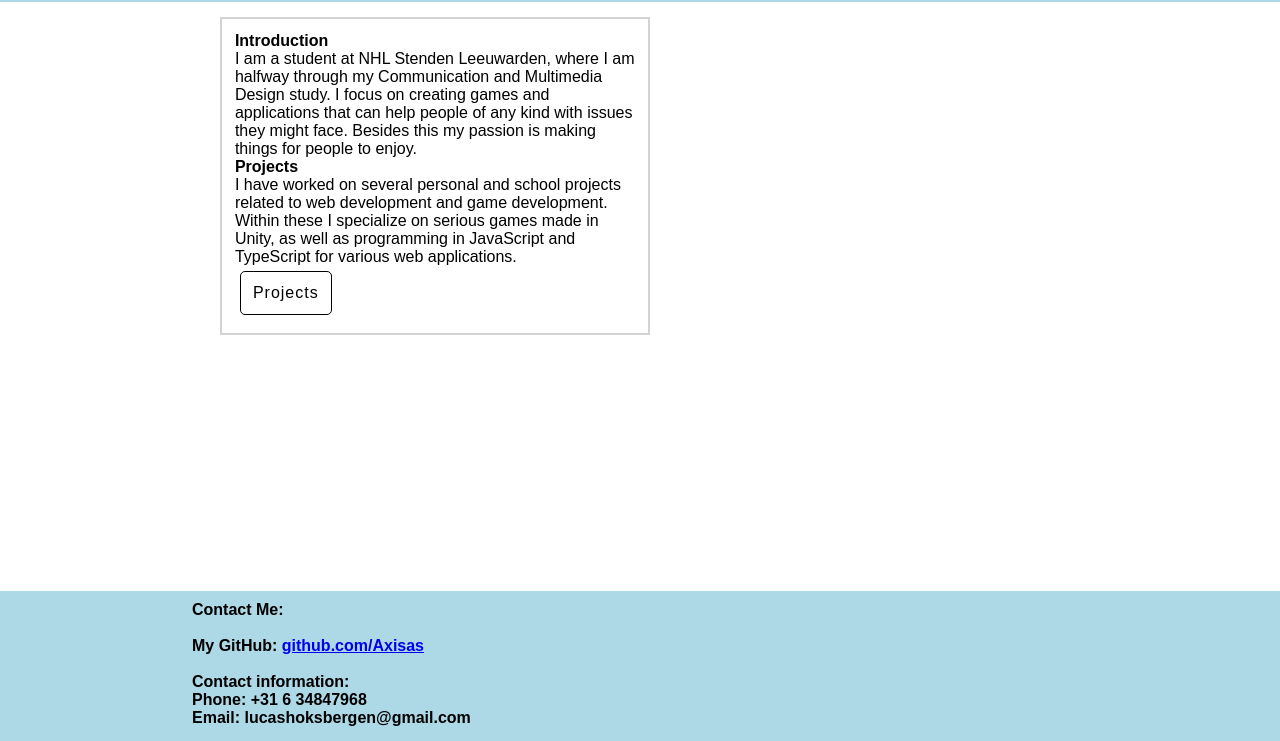
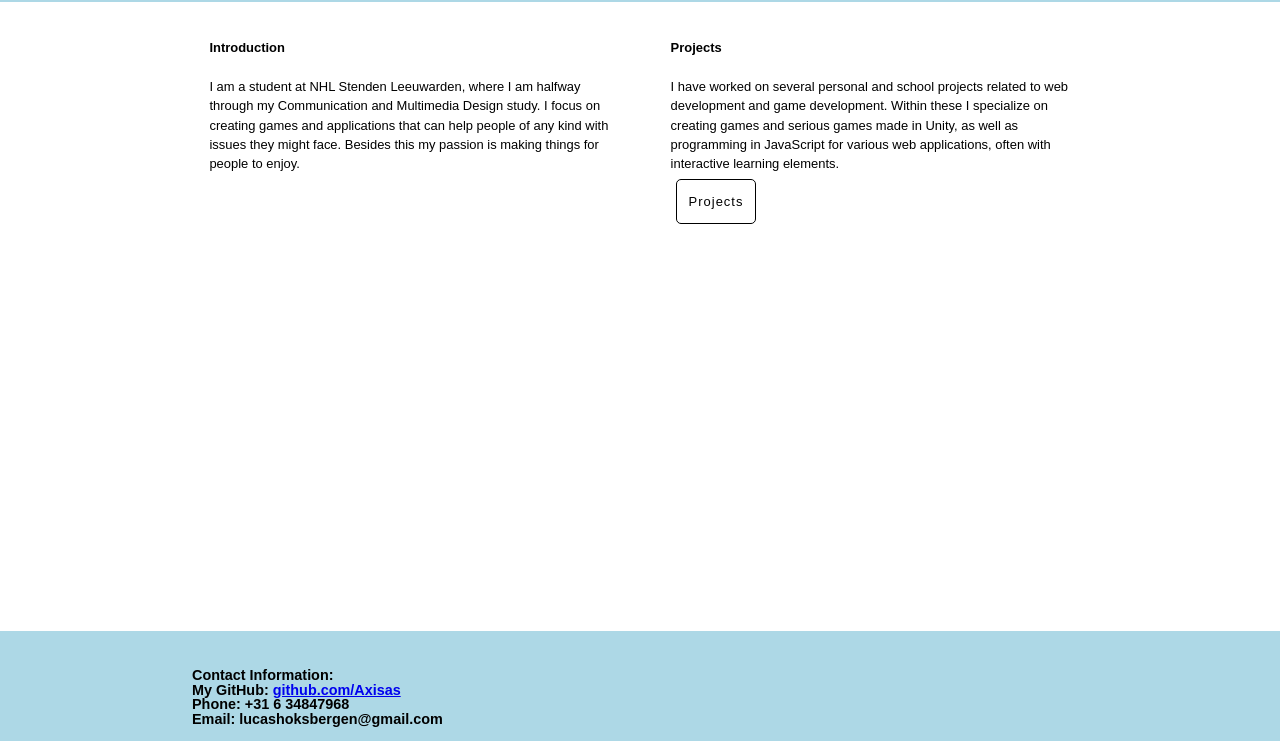
Before and after one commit to lucashoksbergen/Portfolio, a website: page public/index.html in a window 1280 px wide. Shown: the part 59-800 px from the top of the page. Drawn offline with Linux system fonts and the light colour scheme.

Commit message:
Changed the styling of the bottom element, also uses the same grid class on both pages

```diff
--- a/public/index.html
+++ b/public/index.html
@@ -17,26 +17,30 @@
     </nav>
 
     <!-- Introduction / About me? -->
-    <div class="centergrid">
-      <div class="textbox">
+    <div class="gridwrapper">
+      <div class="griditem">
         <h4>Introduction</h4>
         <p>
+          <br />
           I am a student at NHL Stenden Leeuwarden, where I am halfway through
           my Communication and Multimedia Design study. I focus on creating
           games and applications that can help people of any kind with issues
           they might face. Besides this my passion is making things for people
           to enjoy.
         </p>
-        <!-- picture prob -->
+      </div>
 
-        <!-- Projects -->
+      <!-- Projects -->
+      <div class="griditem">
         <h4 id="projects">Projects</h4>
 
         <p>
+          <br />
           I have worked on several personal and school projects related to web
-          development and game development. Within these I specialize on serious
-          games made in Unity, as well as programming in JavaScript and
-          TypeScript for various web applications.
+          development and game development. Within these I specialize on
+          creating games and serious games made in Unity, as well as programming
+          in JavaScript for various web applications, often with interactive
+          learning elements.
         </p>
         <button
           type="button"
@@ -45,16 +49,15 @@
         >
           Projects
         </button>
-
-        <!-- Links -->
       </div>
     </div>
+
+    <!-- Links -->
     <div class="bottom">
       <p>
-        Contact Me:<br /><br />
+        Contact Information:<br />
         My GitHub: <a href="https://github.com/Axisas">github.com/Axisas</a
-        ><br /><br />
-        Contact information: <br />
+        ><br />
         Phone: +31 6 34847968 <br />
         Email: lucashoksbergen@gmail.com
       </p>
--- a/public/main.css
+++ b/public/main.css
@@ -1,8 +1,9 @@
 * {
   margin: 0;
   font-family: sans-serif;
-  font-size: clamp(1rem, 1vw, 1.5rem);
+  font-size: clamp(0.9rem, 1vw, 1.1rem);
   box-sizing: border-box;
+  line-height: 1.5em;
 }
 
 body {
@@ -41,16 +42,21 @@ body {
   bottom: 0;
   width: 100vw;
   margin-top: auto;
-  height: 10vw;
-  min-height: 150px;
-  padding-top: min(1vw, 10px);
+  min-height: 110px;
+  height: 12vh;
   padding-left: 15vw;
   background-color: lightblue;
+  display: flex;
+  padding-bottom: 15px;
 }
 
-.bottom p {
+.bottom p,
+.bottom a {
   font-weight: bold;
-  font-size: clamp(1rem, 1vw, 2rem);
+  line-height: 1rem;
+  font-size: min(1rem, 16px);
+  display: inline-block;
+  align-self: flex-end;
 }
 
 .navbar a:hover {
@@ -71,21 +77,13 @@ li {
   margin-right: 10px;
 }
 
-.centergrid {
-  display: grid;
-  place-items: center;
-  grid-template-columns: repeat(2, auto);
-}
-
-.textbox {
-  margin: 15px;
+.griditem {
   background-color: white;
   box-sizing: content-box;
   justify-content: center;
-  border: 2px solid lightgray;
-  width: 30vw;
+  width: 25vw;
   min-width: 400px;
-  padding: 1vw;
+  padding: 2vw;
   display: block;
 }
 
@@ -103,6 +101,7 @@ li {
 .button:hover {
   background-color: lightgray;
 }
+
 .gridwrapper {
   display: flex;
   flex-wrap: wrap;
@@ -112,7 +111,7 @@ li {
   height: auto;
 }
 
-.grid {
+.gridproject {
   border: solid 5px lightgray;
   width: 400px;
   height: 400px;
@@ -150,6 +149,7 @@ li {
 
 #popup video {
   width: 81vw;
+  min-width: 400px;
   margin-top: 1vh;
 }
 
```
Also changed, not shown: public/projects.html (+11 -10 lines).
